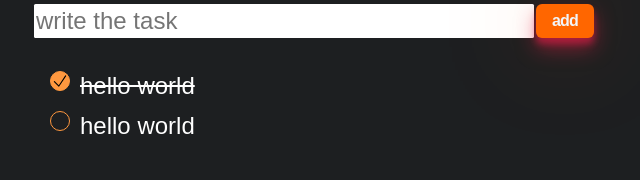
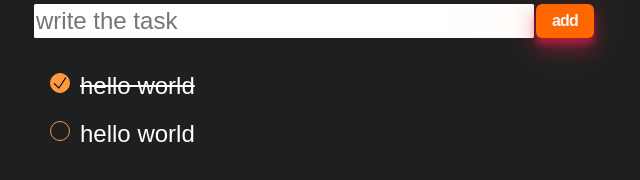
Before and after one commit to Masterchief-07/littleTodo, a website built with Vite: page index.html in a window 1280 px wide. Shown: the part 176-356 px from the top of the page, without its empty margins (6-646 px from the left). Built offline with nearby package versions, Linux system fonts and the light colour scheme.

Commit message:
improve UI

```diff
--- a/style/components/content.css
+++ b/style/components/content.css
@@ -48,7 +48,7 @@ ul li::before{
     border-radius: 50%;
     width: 20px;
     height: 20px;
-    top: 1px;
+    top: 3px;
     left: 0;
 }
 ul li:hover::after{
@@ -71,7 +71,7 @@ ul li:hover::after{
 }
 
 ul li:not(:last-child){
-    margin-bottom: 0.5rem;
+    margin-bottom: 1rem;
 }
 
 @media (min-width: 475px) {
```
